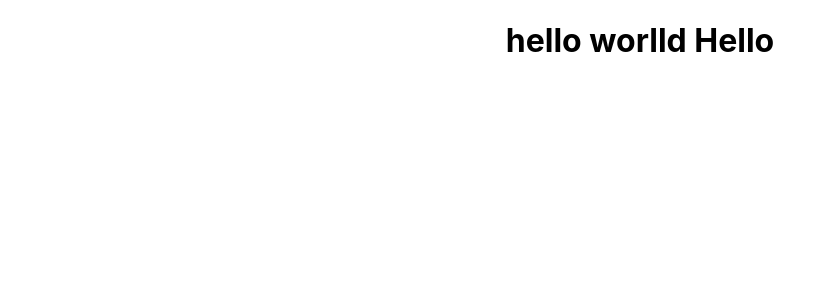
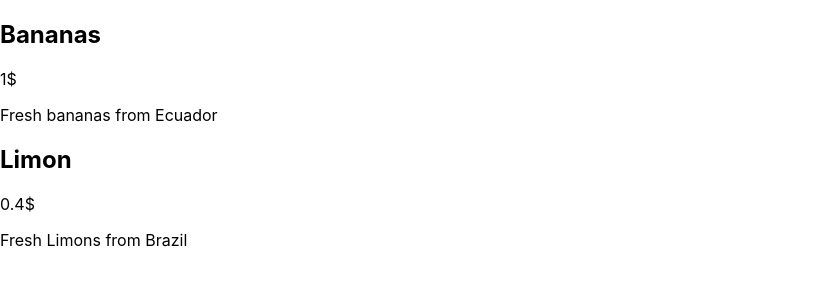
Before and after one commit to VahanSargsyan26/Class-component, a React (Create React App) app: page / in a window 1280 px wide. Shown: the top 300 px of the page, without its empty margins (0-836 px from the left). Built offline with nearby package versions, Linux system fonts and the light colour scheme.

Commit message:
Class components

```diff
--- a/src/App.css
+++ /dev/null
@@ -1,38 +0,0 @@
-.App {
-  text-align: center;
-}
-
-.App-logo {
-  height: 40vmin;
-  pointer-events: none;
-}
-
-@media (prefers-reduced-motion: no-preference) {
-  .App-logo {
-    animation: App-logo-spin infinite 20s linear;
-  }
-}
-
-.App-header {
-  background-color: #282c34;
-  min-height: 100vh;
-  display: flex;
-  flex-direction: column;
-  align-items: center;
-  justify-content: center;
-  font-size: calc(10px + 2vmin);
-  color: white;
-}
-
-.App-link {
-  color: #61dafb;
-}
-
-@keyframes App-logo-spin {
-  from {
-    transform: rotate(0deg);
-  }
-  to {
-    transform: rotate(360deg);
-  }
-}
--- a/src/App.js
+++ b/src/App.js
@@ -1,9 +1,11 @@
-import './App.css';
+import React from 'react';
+import Product from './Product';
 
 function App() {
   return (
-    <div className="App">
-      <h1>hello worlld Hello</h1>
+    <div className=''>
+      <Product name="Bananas" price="1$" description="Fresh bananas from Ecuador" />
+      <Product name="Limon" price="0.4$" description="Fresh Limons from Brazil" />
     </div>
   );
 }
--- a/src/Class.js
+++ /dev/null
@@ -1,3 +0,0 @@
-export default class Product extends Component{
-
-}
--- /dev/null
+++ b/src/Description.js
@@ -0,0 +1,13 @@
+import React, { Component } from 'react';
+
+class Description extends Component {
+  render() {
+    return (
+      <div className="description">
+        <p>{this.props.description}</p>
+      </div>
+    );
+  }
+}
+
+export default Description;
--- /dev/null
+++ b/src/Name.js
@@ -0,0 +1,13 @@
+import React, { Component } from 'react';
+
+class Name extends Component {
+  render() {
+    return (
+      <div className="name">
+        <h2>{this.props.name}</h2>
+      </div>
+    );
+  }
+}
+
+export default Name;
--- /dev/null
+++ b/src/Price.js
@@ -0,0 +1,13 @@
+import React, { Component } from 'react';
+
+class Price extends Component {
+  render() {
+    return (
+      <div className="price">
+        <span>{this.props.price}</span>
+      </div>
+    );
+  }
+}
+
+export default Price;
--- /dev/null
+++ b/src/Product.js
@@ -0,0 +1,18 @@
+import React, { Component } from 'react';
+import Price from './Price';
+import Name from './Name';
+import Description from './Description';
+
+class Product extends Component {
+  render() {
+    return (
+      <div className="product">
+        <Name name={this.props.name} />
+        <Price price={this.props.price} />
+        <Description description={this.props.description} />
+      </div>
+    );
+  }
+}
+
+export default Product;
```
